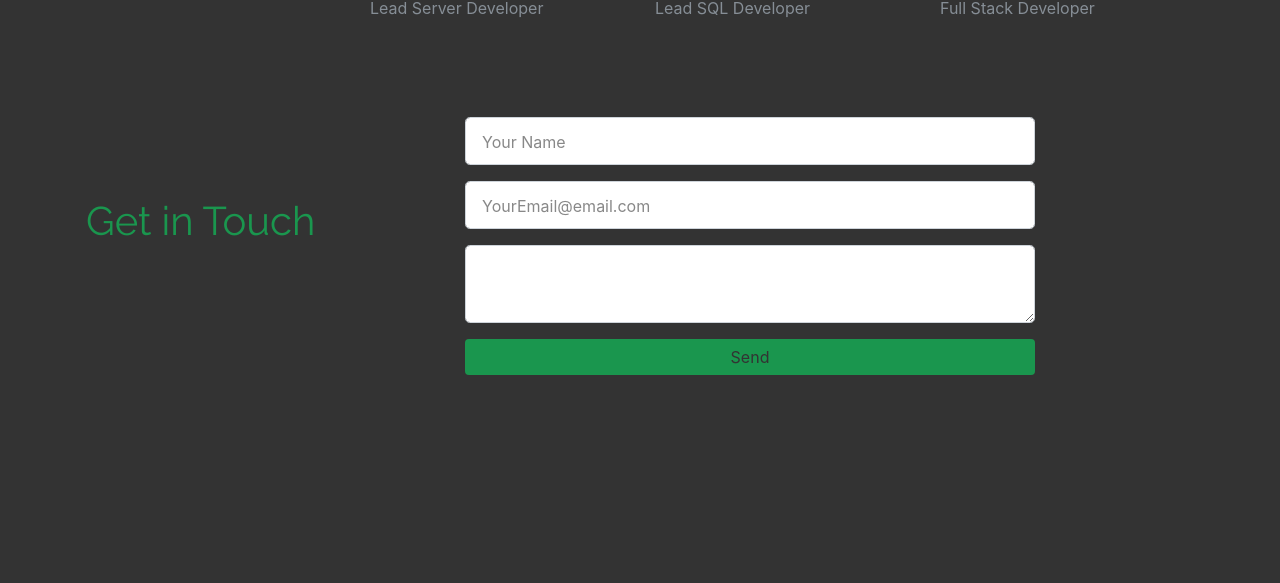
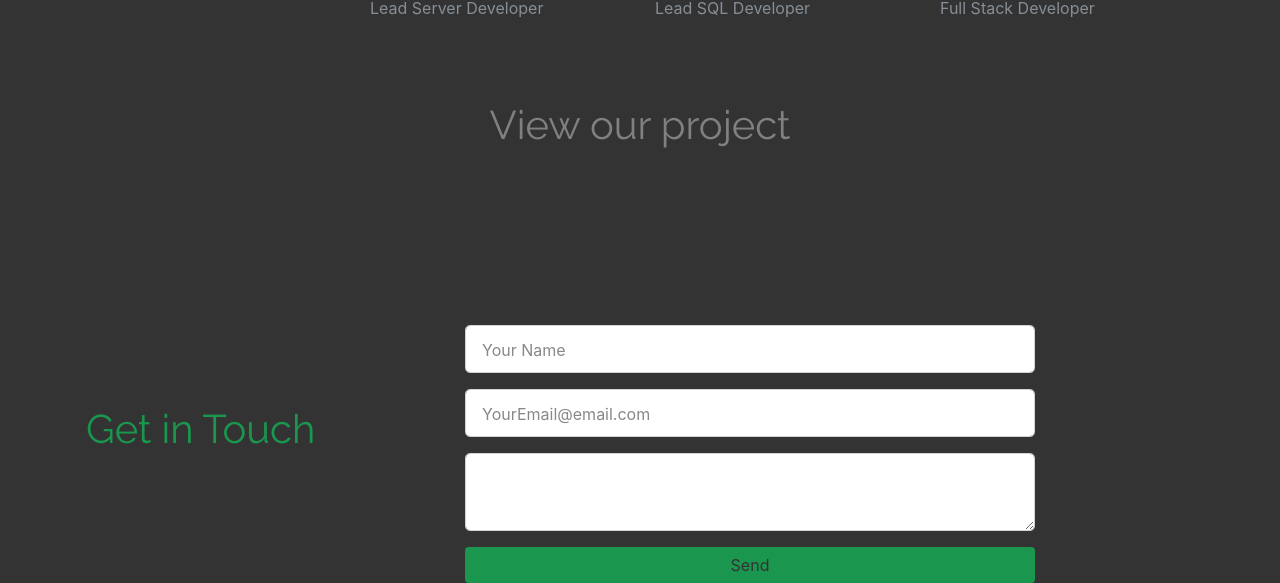
Before and after one commit to Pratted/wifi_project, a plain HTML site: page wisharebootstrap/index.html in a window 1280 px wide. Shown: the part 2808-3391 px from the top of the page. Before the commit the page ends 3183 px from the top, so only its background shows below. Drawn offline with Linux system fonts and the light colour scheme.

Commit message:
more website stuff

```diff
--- a/wisharebootstrap/index.html
+++ b/wisharebootstrap/index.html
@@ -146,6 +146,11 @@
 				</a>
 				<span class="text-muted">Full Stack Developer</span>
 			</div>
+			<div style="margin: 0 auto">
+				<a href="https://github.com/josephvu519/wifi_project" style="text-decoration-color: #1A964E">
+					<h1 style="color: #808080">View our project</h1>
+				</a>
+			</div>
 		</div>
 	</div>
 </div>
```
